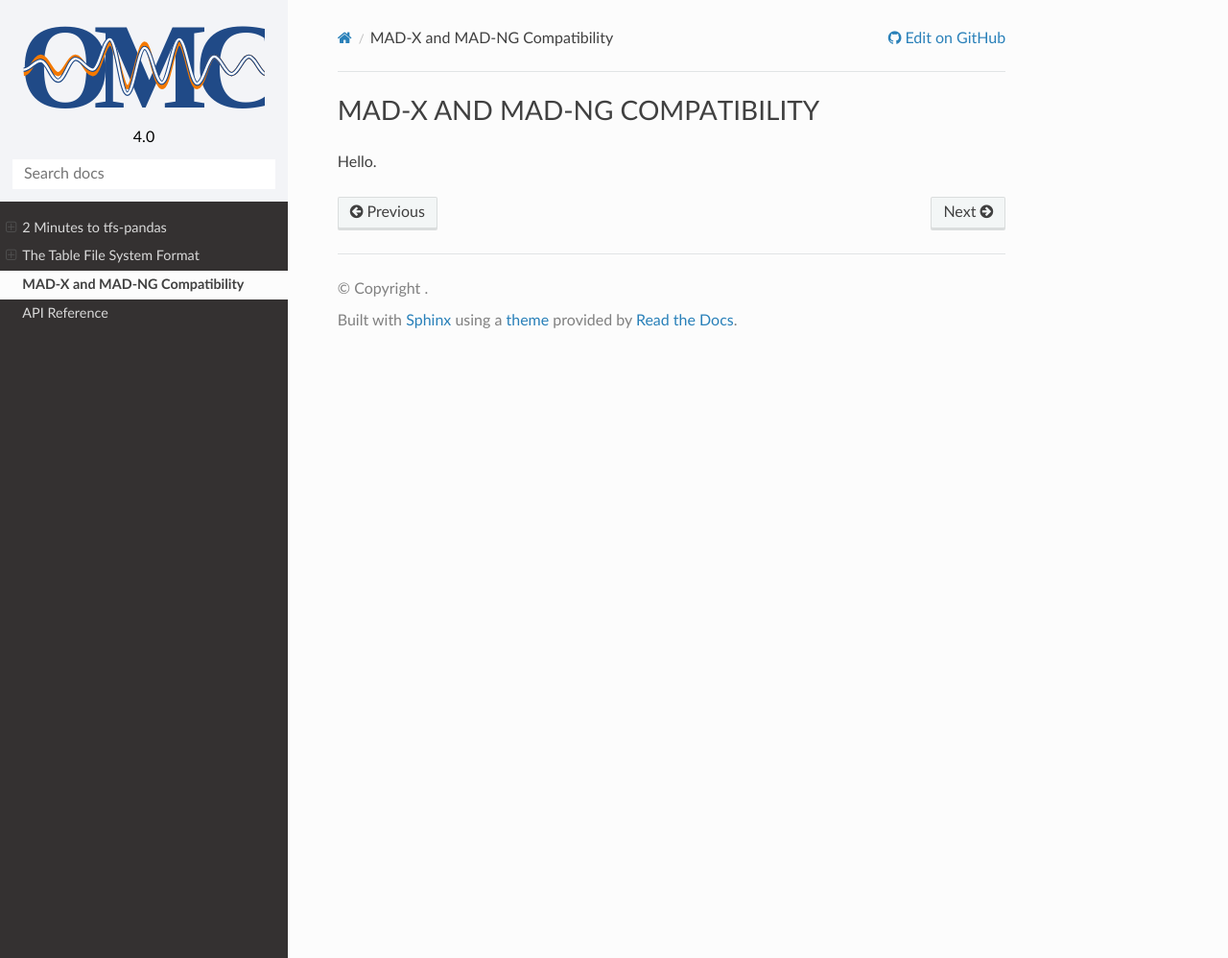
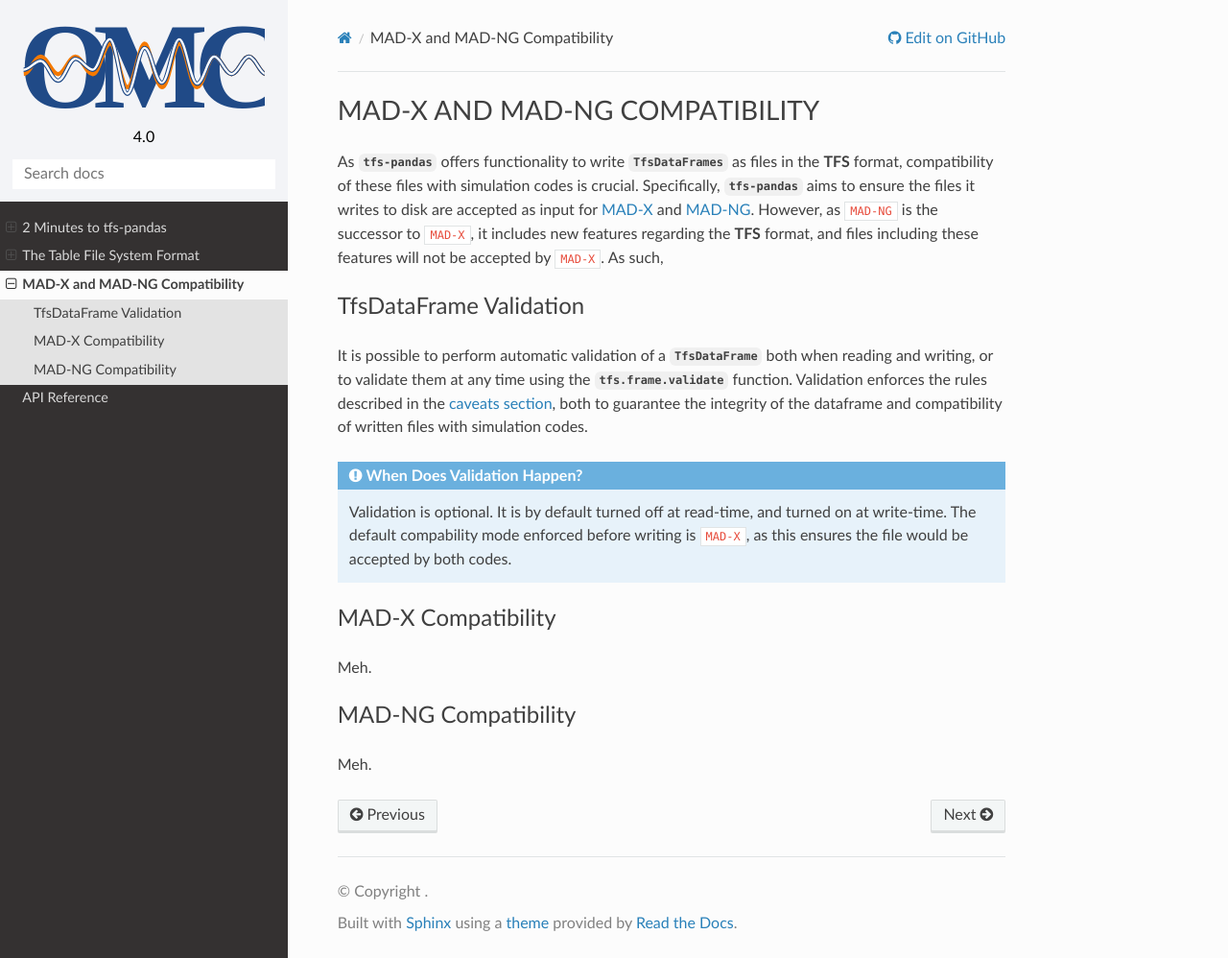
Before and after one commit to pylhc/tfs, a Sphinx documentation site: the page built from doc/compatibility.rst, in a window 1280 px wide and 998 px high. Shown: the whole window at 96% size. Built offline with Sphinx 7.4.7 and the Read the Docs theme 2.0.0, drawn with Linux system fonts in a browser that asks for light colours.

Commit message:
skeleton

```diff
--- a/doc/compatibility.rst
+++ b/doc/compatibility.rst
@@ -1,4 +1,32 @@
 MAD-X and MAD-NG Compatibility
 ==============================
 
-Hello.
+As `tfs-pandas` offers functionality to write `TfsDataFrames` as files in the **TFS** format, compatibility of these files with simulation codes is crucial.
+Specifically, `tfs-pandas` aims to ensure the files it writes to disk are accepted as input for `MAD-X <https://madx.web.cern.ch/>`_ and `MAD-NG <https://madx.web.cern.ch/releases/madng/html/>`_.
+However, as ``MAD-NG`` is the successor to ``MAD-X``, it includes new features regarding the **TFS** format, and files including these features will not be accepted by ``MAD-X``.
+As such,
+
+TfsDataFrame Validation
+-----------------------
+
+It is possible to perform automatic validation of a `TfsDataFrame` both when reading and writing, or to validate them at any time using the `tfs.frame.validate` function.
+Validation enforces the rules described in the :ref:`caveats section <tfs-pandas caveats>`, both to guarantee the integrity of the dataframe and compatibility of written files with simulation codes.
+
+.. admonition:: When Does Validation Happen?
+
+    Validation is optional.
+    It is by default turned off at read-time, and turned on at write-time.
+    The default compability mode enforced before writing is ``MAD-X``, as this ensures the file would be accepted by both codes.
+
+
+
+MAD-X Compatibility
+-------------------
+
+Meh.
+
+
+MAD-NG Compatibility
+--------------------
+
+Meh.
```
